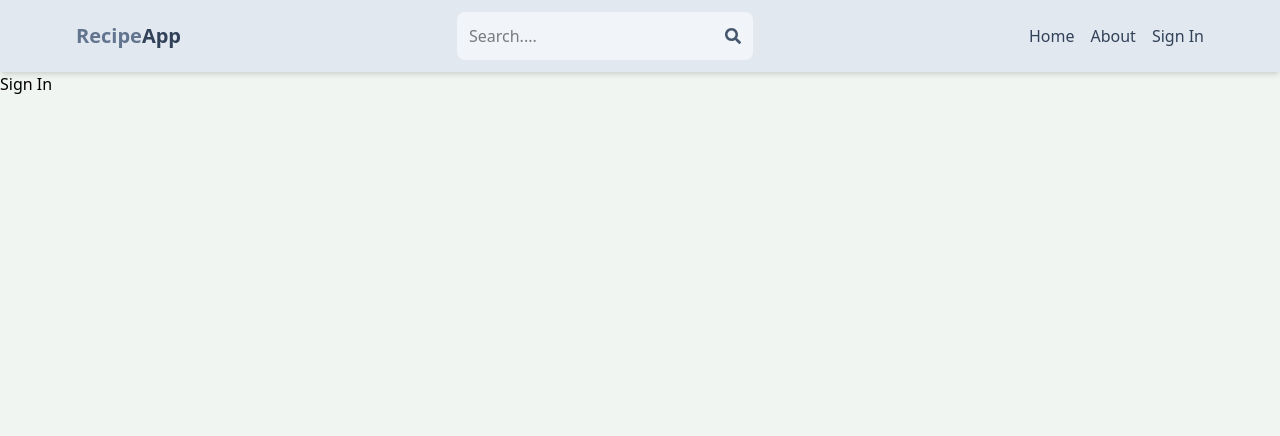
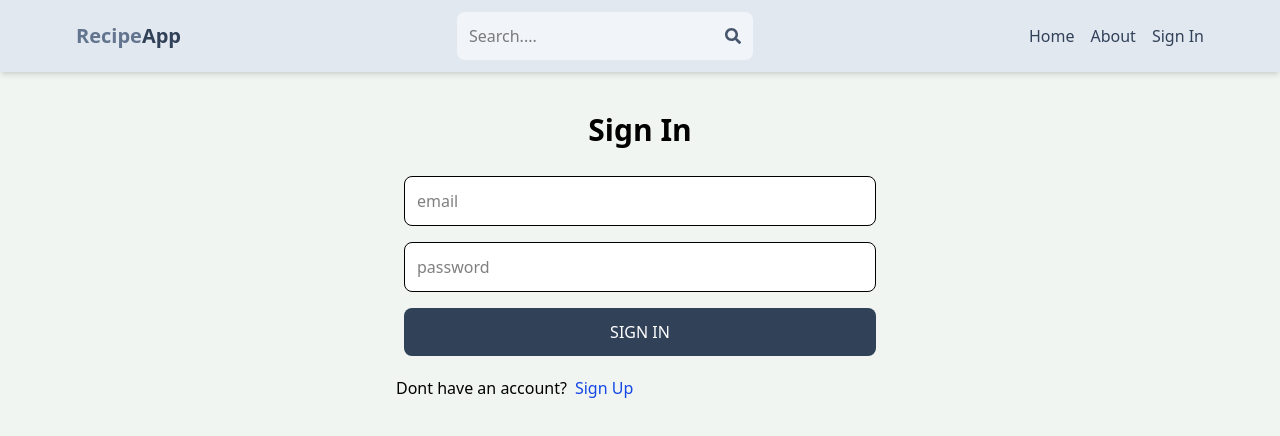
Before and after one commit to balcoder/mern-recipe-app, a React (Vite) app in the folder client/: page /sign-in in a window 1280 px wide. Shown: the top 436 px of the page. Built offline with nearby package versions, Linux system fonts and the light colour scheme.

Commit message:
completed sign in page

```diff
--- a/client/src/pages/SignIn.jsx
+++ b/client/src/pages/SignIn.jsx
@@ -1,3 +1,83 @@
+import React, { useState } from "react";
+import { Link, useNavigate } from "react-router-dom";
+
 export default function SignIn() {
-  return <div>Sign In</div>;
+  const [formData, setFormData] = useState({});
+  const [error, setError] = useState(null);
+  const [loading, setLoading] = useState(false);
+  const navigate = useNavigate();
+
+  const handleChange = (e) => {
+    setFormData({
+      ...formData,
+      // whatever is changing set to that value
+      [e.target.id]: e.target.value,
+    });
+  };
+
+  const handleSubmit = async (e) => {
+    e.preventDefault();
+    try {
+      setLoading(true);
+      // in order to use the url '/api/auth/signup' from the client side
+      // to the api side we need to use a proxy configured in vite.config.js
+      // "/api/auth/signup" comes from auth.route.js in api/routes
+      const res = await fetch("/api/auth/signin", {
+        method: "POST",
+        headers: {
+          "Content-Type": "application/json",
+        },
+        body: JSON.stringify(formData),
+      });
+
+      const data = await res.json();
+      // api/index.js sets success to false in error
+      // handling middleware
+      if (data.success === false) {
+        setError(data.message);
+        setLoading(false);
+        return;
+      }
+      setLoading(false); // loading done
+      setError(null);
+      navigate("/");
+    } catch (error) {
+      setLoading(false);
+      setError(error.message);
+    }
+  };
+  return (
+    <div className=" p-3 max-w-lg mx-auto">
+      <h1 className="text-3xl font-semibold my-7 text-center">Sign In</h1>
+      <form onSubmit={handleSubmit} className="flex flex-col mx-2 gap-4">
+        <input
+          type="email"
+          placeholder="email"
+          className="border p-3 rounded-lg bg-white"
+          id="email"
+          onChange={handleChange}
+        />
+        <input
+          type="password"
+          placeholder="password"
+          className="border p-3 rounded-lg bg-white"
+          id="password"
+          onChange={handleChange}
+        />
+        <button
+          disabled={loading}
+          className="bg-slate-700 text-white p-3 rounded-lg uppercase hover:opacity-95 disabled:opacity-80"
+        >
+          {loading ? "Loading..." : "Sign In"}
+        </button>
+      </form>
+      <div className="flex gap-2 mt-5">
+        <p>Dont have an account?</p>
+        <Link to={"/sign-up"}>
+          <span className="text-blue-700">Sign Up</span>
+        </Link>
+      </div>
+      {error && <p className="text-red-500">{error}</p>}
+    </div>
+  );
 }
```
